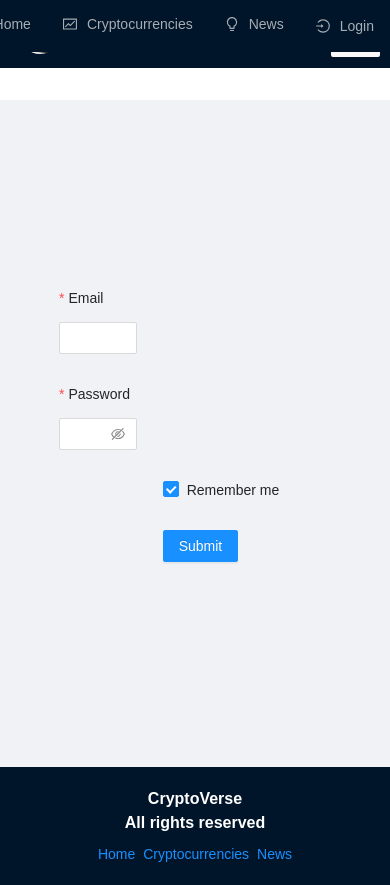
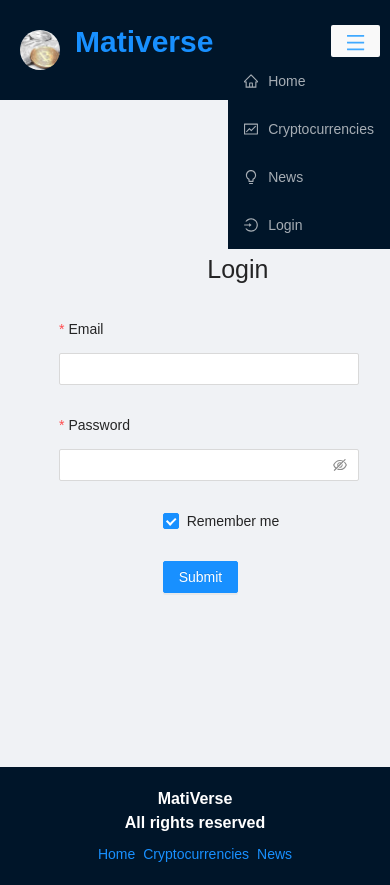
Before and after one commit to matimas/Bootcamp-Crypto, a React (Create React App) app: page /login in a window 390 px wide. Both pictures are taken after a click on the button 355 px from the left and 41 px from the top of the page. Built offline with nearby package versions, Linux system fonts and the light colour scheme; no server answers.

Commit message:
adding login/logout page with firebase authentication

```diff
--- a/src/App.css
+++ b/src/App.css
@@ -130,9 +130,15 @@ a:hover {
 		display: block !important;
 	}
 
+	.logo-container {
+		height: 100px;
+	}
+
 	.ant-menu {
+		display: flow-root;
 		position: absolute;
 		right: 0px;
+		top: 57px;
 	}
 	.home-title {
 		font-size: 1.4rem !important;
--- a/src/App.js
+++ b/src/App.js
@@ -1,7 +1,8 @@
-import React from 'react';
+import React, { useState, useEffect } from 'react';
 import { Switch, Route, Link } from 'react-router-dom';
 import { Layout, Typography, Space } from 'antd';
-
+import { auth } from './services/firebase-config';
+import { onAuthStateChanged } from 'firebase/auth';
 import {
 	Navbar,
 	Login,
@@ -13,6 +14,14 @@ import {
 import './App.css';
 const { Title } = Typography;
 const App = () => {
+	const [user, setUser] = useState({});
+
+	useEffect(() => {
+		onAuthStateChanged(auth, (currentUser) => {
+			setUser(currentUser);
+		});
+	}, [user]);
+
 	return (
 		<div className='app'>
 			<div className='navbar'>
@@ -31,9 +40,11 @@ const App = () => {
 							<Route exact path='/cryptocurrencies'>
 								<Cryptocurrencies />
 							</Route>
-							<Route exact path='/crypto/:coinId'>
-								<CryptoDetails />
-							</Route>
+							{user?.email ? (
+								<Route exact path='/crypto/:coinId'>
+									<CryptoDetails />
+								</Route>
+							) : null}
 							<Route exact path='/news'>
 								<News />
 							</Route>
@@ -42,7 +53,7 @@ const App = () => {
 				</Layout>
 				<div className='footer'>
 					<Title level={5} style={{ color: 'white', textAlign: 'center' }}>
-						CryptoVerse
+						MatiVerse
 						<br />
 						All rights reserved
 					</Title>
--- a/src/app/store.js
+++ b/src/app/store.js
@@ -2,10 +2,12 @@ import { configureStore } from '@reduxjs/toolkit';
 
 import { cryptoApi } from '../services/cryptoApi';
 import { cryptoNewsApi } from '../services/cryptoNewsApi';
+import { auth } from '../services/firebase-config';
 
 export default configureStore({
 	reducer: {
 		[cryptoApi.reducerPath]: cryptoApi.reducer,
 		[cryptoNewsApi.reducerPath]: cryptoNewsApi.reducer,
+		[auth.reducerPath]: auth.reducer,
 	},
 });
--- a/src/components/Login.jsx
+++ b/src/components/Login.jsx
@@ -1,8 +1,27 @@
-import React from 'react';
+import React, { useState } from 'react';
+import { Form, Input, Button, Checkbox, Typography } from 'antd';
+import { createUserWithEmailAndPassword } from 'firebase/auth';
+import { auth } from '../services/firebase-config';
 
-import { Form, Input, Button, Checkbox } from 'antd';
+const { Text } = Typography;
 
 const Login = () => {
+	const [registerEmail, setRegisterEmail] = useState('');
+	const [registerPassword, setRegisterPassword] = useState('');
+
+	const register = async () => {
+		try {
+			const user = await createUserWithEmailAndPassword(
+				auth,
+				registerEmail,
+				registerPassword,
+			);
+			console.log(user);
+		} catch (error) {
+			console.log(error.message);
+		}
+	};
+
 	const onFinish = (values: any) => {
 		console.log('Success:', values);
 	};
@@ -28,12 +47,18 @@ const Login = () => {
 			onFinishFailed={onFinishFailed}
 			autoComplete='off'
 		>
+			<Form.Item style={{ textAlign: 'center', paddingLeft: '12vw' }}>
+				<Text style={{ fontSize: '25px' }}>Login</Text>
+			</Form.Item>
 			<Form.Item
 				label='Email'
 				name='Email'
 				rules={[{ required: true, message: 'Please input your Email!' }]}
 			>
-				<Input style={{ maxWidth: '20vw' }} />
+				<Input
+					style={{ maxWidth: '300px' }}
+					onChange={(e) => setRegisterEmail(e.target.value)}
+				/>
 			</Form.Item>
 
 			<Form.Item
@@ -41,7 +66,10 @@ const Login = () => {
 				name='password'
 				rules={[{ required: true, message: 'Please input your password!' }]}
 			>
-				<Input.Password style={{ maxWidth: '20vw' }} />
+				<Input.Password
+					style={{ maxWidth: '300px' }}
+					onChange={(e) => setRegisterPassword(e.target.value)}
+				/>
 			</Form.Item>
 
 			<Form.Item
@@ -53,7 +81,7 @@ const Login = () => {
 			</Form.Item>
 
 			<Form.Item wrapperCol={{ offset: 8, span: 16 }}>
-				<Button type='primary' htmlType='submit'>
+				<Button type='primary' htmlType='submit' onClick={register}>
 					Submit
 				</Button>
 			</Form.Item>
--- a/src/components/Navbar.jsx
+++ b/src/components/Navbar.jsx
@@ -7,12 +7,26 @@ import {
 	FundOutlined,
 	MenuOutlined,
 	LoginOutlined,
+	LogoutOutlined,
 } from '@ant-design/icons';
+import icon from '../images/cryptocurrency.jpg';
+import { auth } from '../services/firebase-config';
+import { onAuthStateChanged, signOut } from 'firebase/auth';
 
-import icon from '../images/cryptocurrency.jpg';
 const Navbar = () => {
 	const [activeMenu, setActivMenu] = useState(true);
 	const [screenSize, setScreenSize] = useState(null);
+	const [user, setUser] = useState({});
+
+	const logOut = async () => {
+		await signOut(auth);
+	};
+
+	useEffect(() => {
+		onAuthStateChanged(auth, (currentUser) => {
+			setUser(currentUser);
+		});
+	}, [user]);
 
 	useEffect(() => {
 		const handleResize = () => setScreenSize(window.innerWidth);
@@ -57,9 +71,17 @@ const Navbar = () => {
 					<Menu.Item icon={<BulbOutlined />} key='news'>
 						<Link to='/news'>News</Link>
 					</Menu.Item>
-					<Menu.Item icon={<LoginOutlined />} key='login'>
-						<Link to='/login'>Login</Link>
-					</Menu.Item>
+					{user?.email ? (
+						<Menu.Item icon={<LogoutOutlined />} key='logout'>
+							<Link to='/' onClick={logOut}>
+								Logout
+							</Link>
+						</Menu.Item>
+					) : (
+						<Menu.Item icon={<LoginOutlined />} key='login'>
+							<Link to='/login'>Login</Link>
+						</Menu.Item>
+					)}
 				</Menu>
 			)}
 		</div>
--- a/src/components/News.jsx
+++ b/src/components/News.jsx
@@ -36,7 +36,9 @@ const News = ({ simplified }) => {
 					>
 						<Option value='Cryptocurency'>Cryptocurrency</Option>
 						{data?.data?.coins?.map((currency) => (
-							<Option value={currency.name}>{currency.name}</Option>
+							<Option value={currency.name} key={currency.name}>
+								{currency.name}
+							</Option>
 						))}
 					</Select>
 				</Col>
--- a/src/firebase-config.js
+++ b/src/services/firebase-config.js
@@ -1,4 +1,5 @@
 import { initializeApp } from 'firebase/app';
+import { getAuth } from 'firebase/auth';
 
 const firebaseConfig = {
 	apiKey: 'AIzaSyCYosD9FBV3Q-4TD0UflxaYGcy9u7PO7T0',
@@ -11,3 +12,5 @@ const firebaseConfig = {
 };
 
 const app = initializeApp(firebaseConfig);
+
+export const auth = getAuth(app);
```
